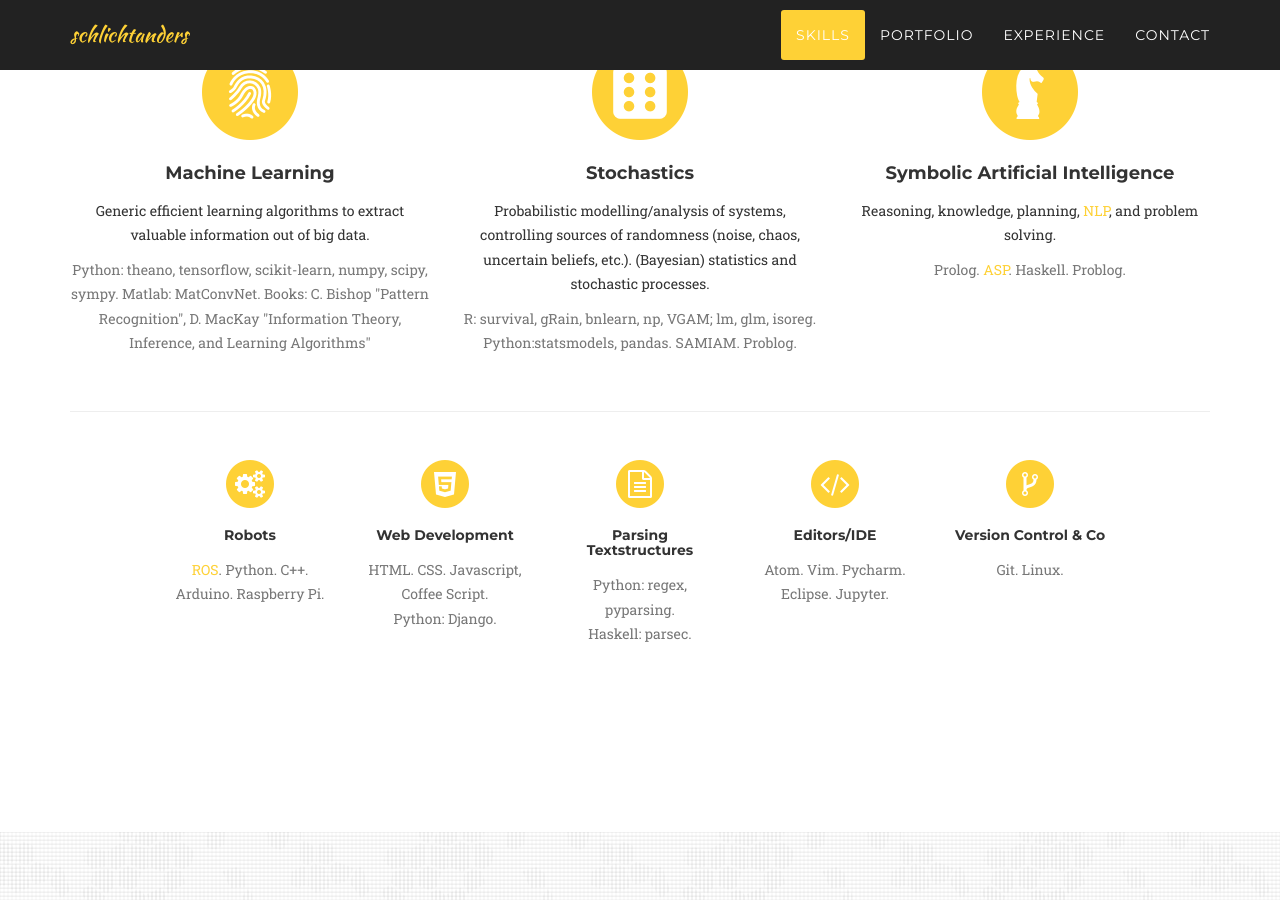
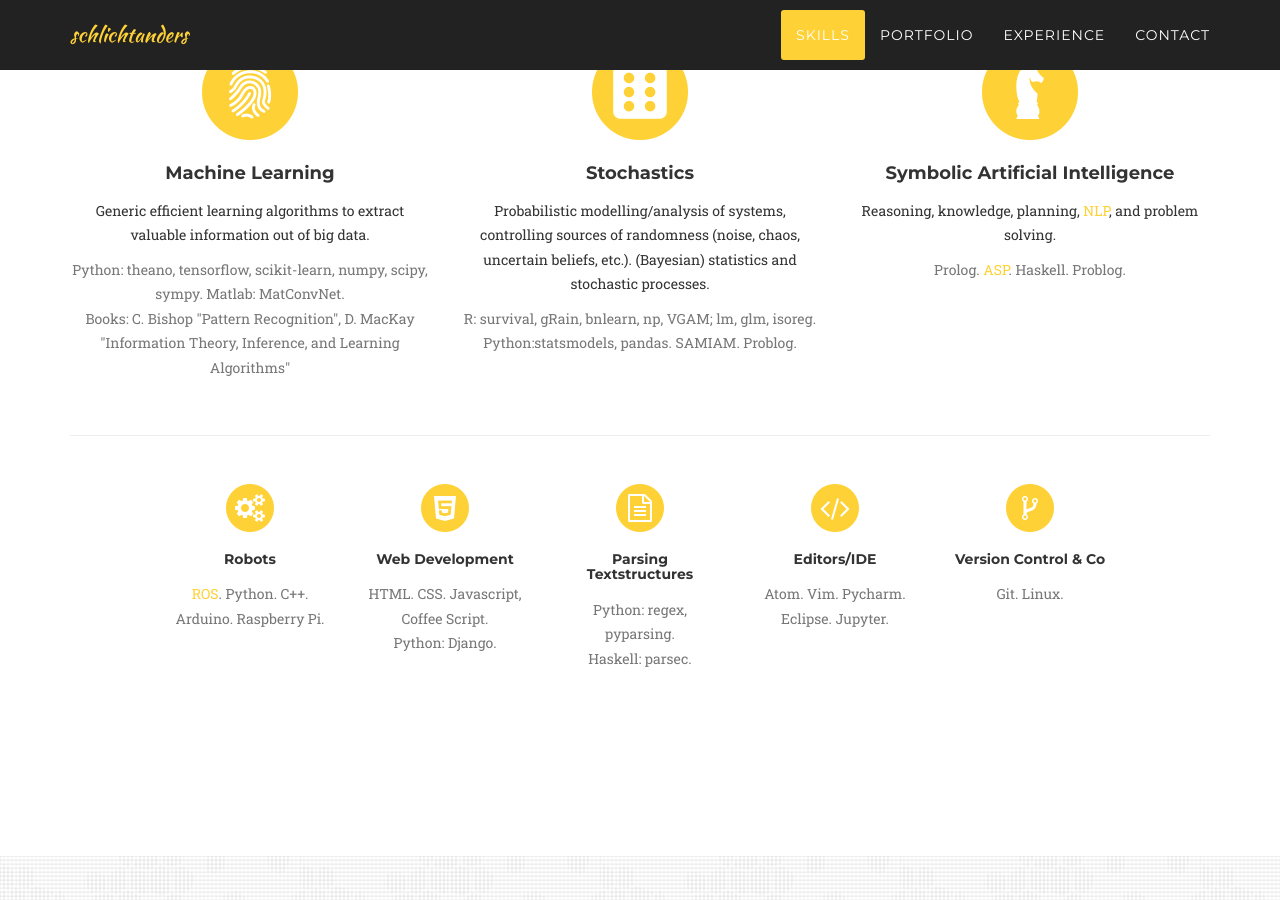
Before and after one commit to stephansahm/stephansahm.github.io, a Jekyll site: the page built from index.html, in a window 1280 px wide and 900 px high, scrolled down 1111 px. Built offline with Jekyll 4.4.1, drawn with Linux system fonts in a browser that asks for light colours; some web fonts are replaced.

Commit message:
linebreak

```diff
--- a/_includes/skills.html
+++ b/_includes/skills.html
@@ -15,7 +15,7 @@
                     </span>
                     <h4 class="service-heading">Machine Learning</h4>
                     <p class="">Generic efficient learning algorithms to extract valuable information out of big data.</p>
-                    <p class="text-muted">Python: theano, tensorflow, scikit-learn, numpy, scipy, sympy. Matlab: MatConvNet. Books: C. Bishop "Pattern Recognition", D. MacKay "Information Theory, Inference, and Learning Algorithms" </p>
+                    <p class="text-muted">Python: theano, tensorflow, scikit-learn, numpy, scipy, sympy. Matlab: MatConvNet. <br/> Books: C. Bishop "Pattern Recognition", D. MacKay "Information Theory, Inference, and Learning Algorithms" </p>
                 </div>
                 <div class="col-md-4">
                     <span class="fa-stack fa-4x">
```
